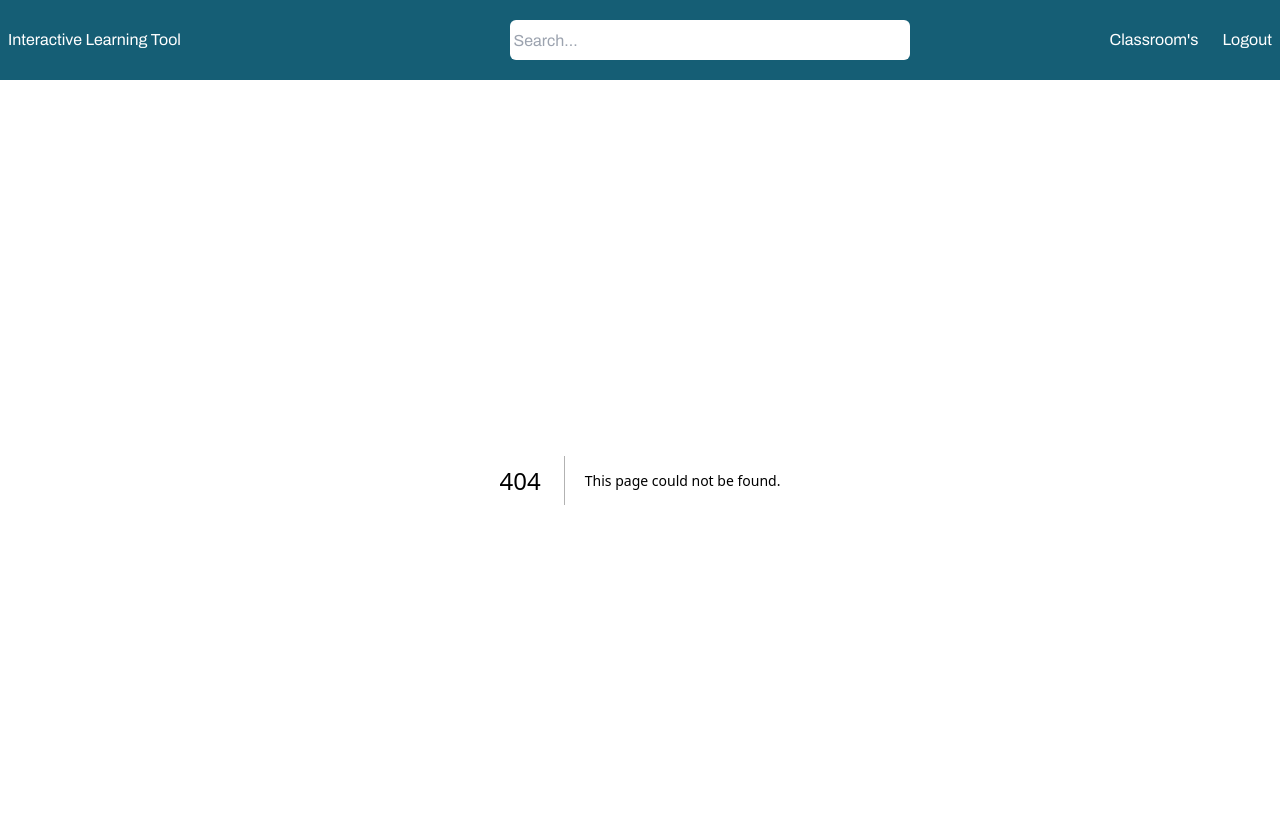
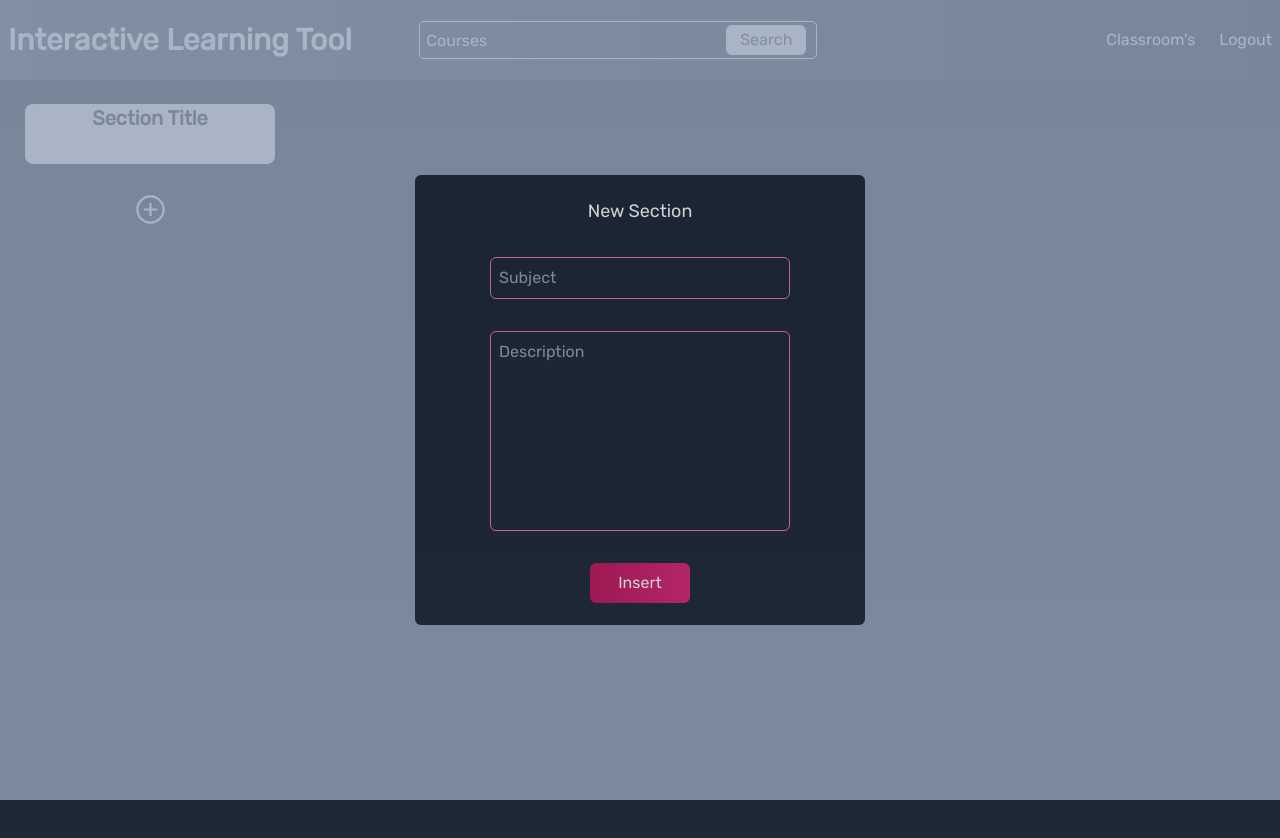
Before and after one commit to VahapCanDongel/interactive-learning-tool, a Next.js app: page /cybersecurity in a window 1280 px wide. Before the commit this address had no page. Shown: the top 838 px of the page. Built offline with nearby package versions, Linux system fonts and the light colour scheme.

Commit message:
changed and added some UI

```diff
--- a/components/ClassRoomCard.js
+++ b/components/ClassRoomCard.js
@@ -1,6 +1,6 @@
 export default function ClassRoomCard() {
   return (
-    <div className="bg-cyan-800 w-[300px] h-[200px] rounded-md shadow-lg text-2xl flex justify-center items-center text-white">
+    <div className="transition-all bg-gradient-to-r from-gray-800 to-gray-900 w-[300px] h-[200px] rounded-md shadow-md hover:shadow-xl text-2xl flex justify-center items-center text-white ">
       <div>Cybersecurity</div>
     </div>
   );
--- a/components/Layout.js
+++ b/components/Layout.js
@@ -2,7 +2,7 @@ import Navigation from "./Navigation";
 
 export default function Layout({ children }) {
   return (
-    <div className="font-archivo">
+    <div className="font-rubik">
       <Navigation />
       <main>{children}</main>
     </div>
--- a/components/Navigation.js
+++ b/components/Navigation.js
@@ -2,20 +2,25 @@ import Link from "next/link";
 
 export default function Navigation() {
   return (
-    <div className="w-full h-[80px] bg-cyan-800 flex justify-between items-center p-2">
+    <div className="w-full h-[80px] bg-gradient-to-r from-gray-700 to-gray-900 flex justify-between items-center p-2 shadow-lg">
       <div className="text-white flex justify-between items-center w-full">
-        <Link href="/">Interactive Learning Tool</Link>
+        <Link href="/" className="text-[30px] font-bold">
+          Interactive Learning Tool
+        </Link>
 
         <ul className="flex gap-6 justify-center items-center text-white mr-[200px]">
           <div className="flex  justify-center items-center gap-4">
-            <li>
+            <li className="flex gap-2 items-center">
               <input
                 type="search"
                 name=""
                 // value=""
-                placeholder="Search..."
-                className="outline-none rounded-md w-[400px] h-[40px] p-1 text-cyan-800"
+                placeholder="Courses"
+                className="transition-all placeholder:text-white outline-none rounded-md w-[400px] h-[40px] p-2  bg-transparent outline-white outline-[1px] text-white focus:outline-none focus:border-b-[1px] focus:rounded-none"
               />
+              <div className="bg-white text-gray-700 p-2 w-[80px] h-[30px] rounded-md relative right-[100px] flex justify-center items-center">
+                Search
+              </div>
             </li>
           </div>
         </ul>
--- /dev/null
+++ b/components/Section.js
@@ -0,0 +1,13 @@
+import { useState } from "react";
+import AddSubSectionModal from "./SectionComponents/AddSubSectionModal";
+import SectionBanner from "./SectionComponents/SectionBanner";
+
+export default function Section() {
+  return (
+    <div className="w-[300px] h-screen flex flex-col items-center">
+      <SectionBanner />
+
+      <AddSubSectionModal />
+    </div>
+  );
+}
--- /dev/null
+++ b/components/SectionComponents/AddSubSectionModal.js
@@ -0,0 +1,29 @@
+export default function AddSubSectionModal({ setModalVisibility }) {
+  const closeModal = () => {
+    setModalVisibility(false);
+  };
+
+  return (
+    <div className="bg-slate-400 opacity-80 fixed inset-0 z-50 flex justify-center items-center">
+      <div className="w-[450px] h-[450px] bg-gray-800 rounded-md flex items-center justify-center flex-col gap-8">
+        <div className="text-white text-lg">New Section</div>
+        <input
+          className="transition-all p-2 w-[300px] bg-transparent focus:outline-none border-[1px] border-pink-400 rounded-md text-white"
+          type="text"
+          placeholder="Subject"
+        />
+        <textarea
+          className="transition-all p-2 w-[300px] h-[200px] bg-transparent focus:outline-none resize-none border-pink-400 border-[1px] rounded-md text-white"
+          placeholder="Description"
+        ></textarea>
+
+        <button
+          onClick={closeModal}
+          className="transition-all bg-gradient-to-r from-pink-700 to-pink-600 text-white p-2 rounded-md w-[100px] hover:from-pink-600 hover:to-pink-600"
+        >
+          Insert
+        </button>
+      </div>
+    </div>
+  );
+}
--- /dev/null
+++ b/components/SectionComponents/SectionBanner.js
@@ -0,0 +1,22 @@
+export default function SectionBanner() {
+  return (
+    <div className="w-[250px] h-[60px] bg-white rounded-lg flex flex-col mt-6 gap-[60px] items-center">
+      <div className="text-xl flex justify-center items-center h-full font-bold">
+        Section Title
+      </div>
+
+      <div>
+        <svg
+          width="35"
+          height="35"
+          fill="#ffffff"
+          viewBox="0 0 24 24"
+          xmlns="http://www.w3.org/2000/svg"
+          className="hover:cursor-pointer"
+        >
+          <path d="M12 2.25c-5.376 0-9.75 4.374-9.75 9.75s4.374 9.75 9.75 9.75 9.75-4.374 9.75-9.75S17.376 2.25 12 2.25Zm0 1.5A8.24 8.24 0 0 1 20.25 12 8.24 8.24 0 0 1 12 20.25 8.24 8.24 0 0 1 3.75 12 8.24 8.24 0 0 1 12 3.75Zm-.75 3.75v3.75H7.5v1.5h3.75v3.75h1.5v-3.75h3.75v-1.5h-3.75V7.5h-1.5Z"></path>
+        </svg>
+      </div>
+    </div>
+  );
+}
--- a/pages/_document.js
+++ b/pages/_document.js
@@ -8,6 +8,10 @@ export default function Document() {
           href="https://fonts.googleapis.com/css2?family=Archivo&display=swap"
           rel="stylesheet"
         />
+        <link
+          href="https://fonts.googleapis.com/css2?family=Rubik&display=swap"
+          rel="stylesheet"
+        ></link>
       </Head>
       <body>
         <Main />
--- /dev/null
+++ b/pages/cybersecurity.js
@@ -0,0 +1,9 @@
+import Section from "@/components/Section";
+
+export default function cybersecurity() {
+  return (
+    <div className="w-full h-screen bg-gradient-to-t from-gray-800 to-gray-900 flex">
+      <Section></Section>
+    </div>
+  );
+}
--- a/pages/index.js
+++ b/pages/index.js
@@ -9,7 +9,7 @@ export default function Home() {
         <ClassRoomCard />
       </div>
 
-      <div className="absolute bottom-0  right-0 m-2 bg-cyan-800 text-white rounded-md p-2">
+      <div className="absolute bottom-0  right-0 m-2 bg-gradient-to-r from-gray-800 to-gray-900 text-white rounded-md p-2">
         Add Class
       </div>
     </div>
--- a/tailwind.config.js
+++ b/tailwind.config.js
@@ -9,6 +9,7 @@ module.exports = {
     extend: {
       fontFamily: {
         archivo: ["Archivo", "sans-serif"],
+        rubik: ["rubik", "sans-serif"],
       },
     },
   },
```
